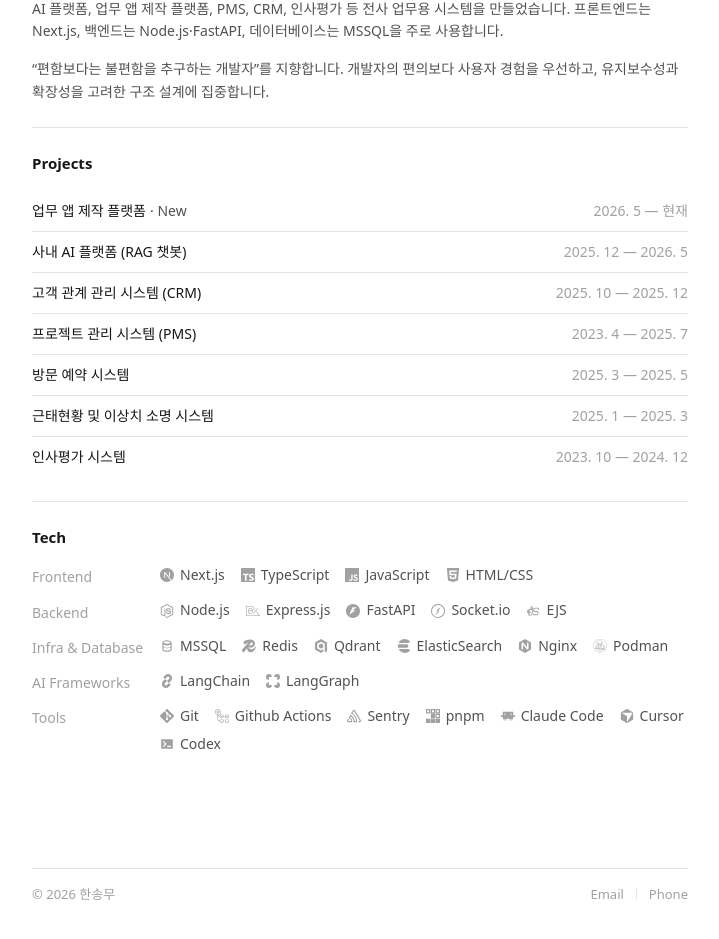
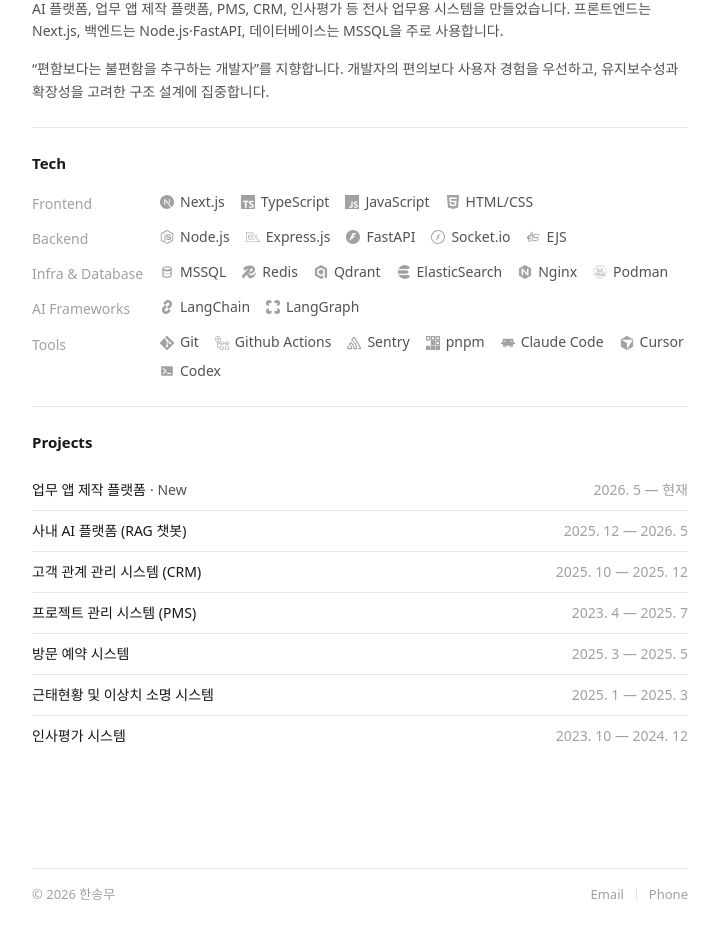
Before and after one commit to hansongmu/hansongmu.github.io, a Next.js app: page / in a window 1280 px wide. Shown: the part 313-1252 px from the top of the page, without its empty margins (280-999 px from the left). Built offline with nearby package versions, Linux system fonts and the light colour scheme; a web font is replaced by a local one.

Commit message:
feat: move Tech section above Projects

```diff
--- a/src/app/page.tsx
+++ b/src/app/page.tsx
@@ -11,9 +11,9 @@ export default function Home() {
       <Header />
       <Intro />
       <SectionDivider />
+      <TechStack />
+      <SectionDivider />
       <BuildList builds={builds} />
-      <SectionDivider />
-      <TechStack />
     </div>
   );
 }
--- a/src/components/BuildList.tsx
+++ b/src/components/BuildList.tsx
@@ -4,7 +4,7 @@ import { FadeIn } from './FadeIn';
 
 export function BuildList({ builds }: { builds: Build[] }) {
   return (
-    <FadeIn delay={0.1}>
+    <FadeIn delay={0.15}>
       <section className="pt-3">
         <h2 className="text-[15px] font-semibold text-neutral-900">Projects</h2>
         <div className="mt-4 divide-y divide-neutral-200">
--- a/src/components/TechStack.tsx
+++ b/src/components/TechStack.tsx
@@ -4,7 +4,7 @@ import { FadeIn } from './FadeIn';
 
 export function TechStack() {
   return (
-    <FadeIn delay={0.15}>
+    <FadeIn delay={0.1}>
       <section className="pt-3">
         <h2 className="text-[15px] font-semibold text-neutral-900">Tech</h2>
         <div className="mt-4 space-y-3">
```
